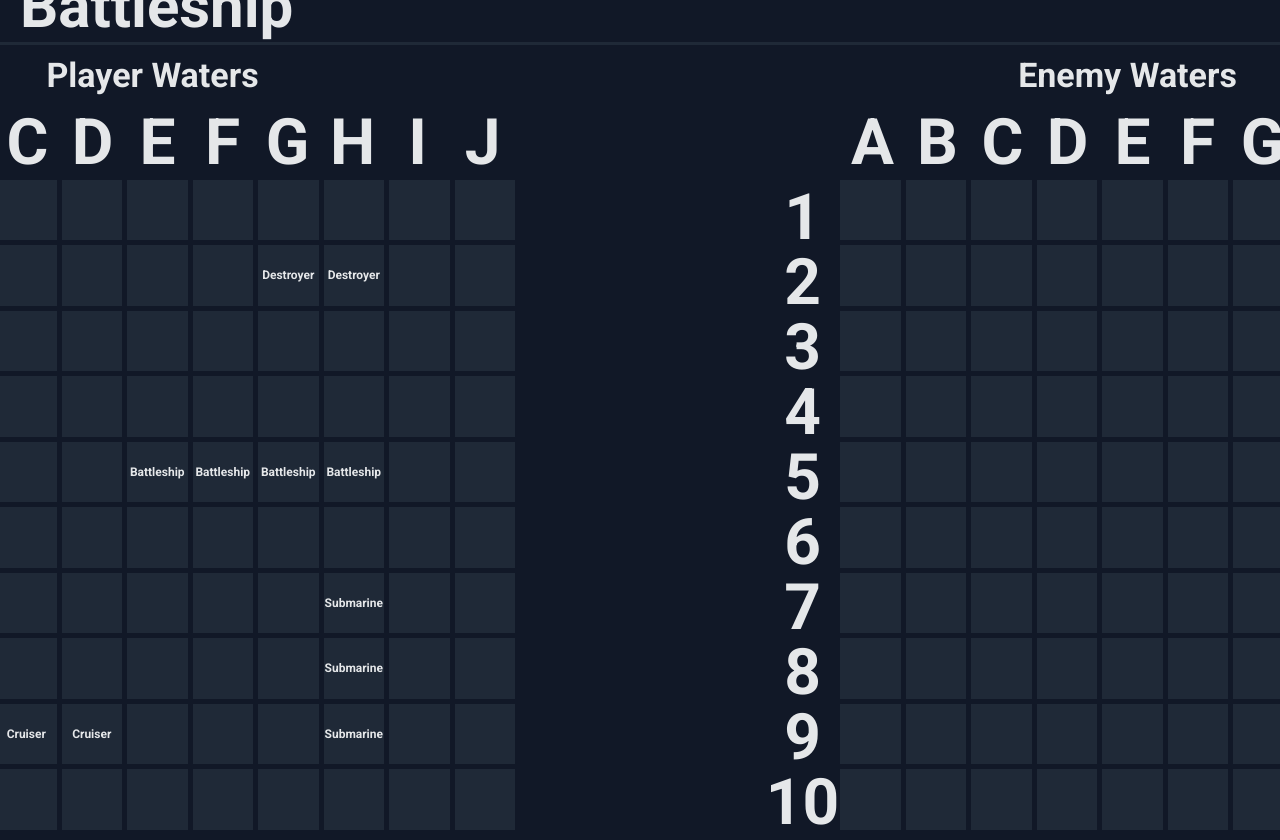
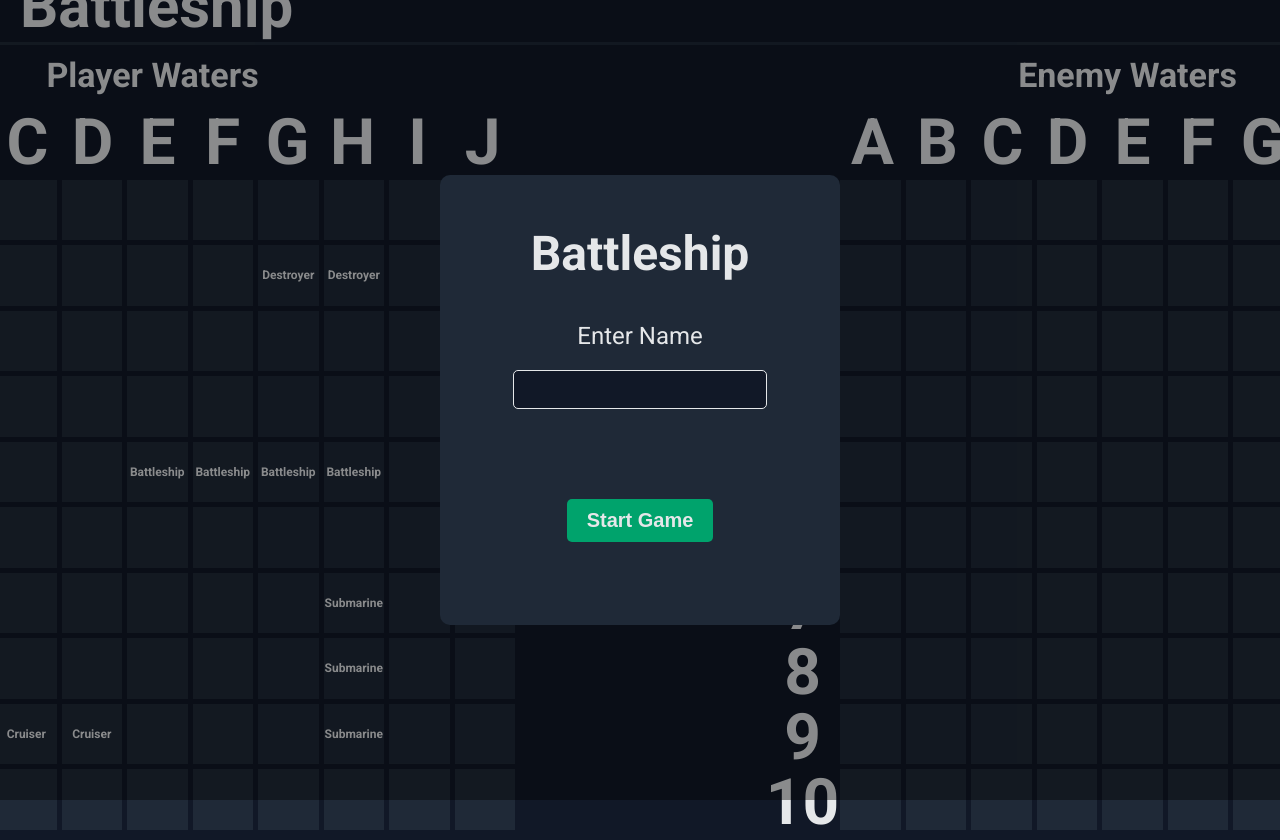
Before and after one commit to josephdorman/battleship, a website built with webpack: page dist/index.html in a window 1280 px wide. Shown: the top 840 px of the page. Built offline with nearby package versions, Linux system fonts and the light colour scheme.

Commit message:
style: make modal ui for player name input

```diff
--- a/dist/index.html
+++ b/dist/index.html
@@ -81,6 +81,17 @@
 
   </div>
 
+  <div class="modal">
+    <div class="modal-content">
+      <div class="modal-title">Battleship</div>
+      <form class="modal-form">
+        <label for="name">Enter Name</label>
+        <input type="text" id="name" name="name">
+        <button type="submit">Start Game</button>
+      </form>
+    </div>
+  </div>
+
 
 
 </body>
--- a/dist/style.css
+++ b/dist/style.css
@@ -111,3 +111,66 @@ body {
 .footer {
   height: 80px;
 }
+
+.modal {
+  display: show;
+  display: flex;
+  justify-content: center;
+  align-items: center;
+  position: fixed; /* Stay in place */
+  z-index: 1; /* Sit on top */
+  width: 100%;
+  height: 100%;
+  background-color: rgba(0,0,0,0.4); /* Black w/ opacity */
+  color: var(--text-color);
+}
+
+.modal-content {
+  display: flex;
+  flex-direction: column;
+  align-items: center;
+  width: 300px;
+  height: 350px;
+  background-color: var(--secondary-color);
+  border-radius: 10px;
+  padding: 50px;
+}
+
+.modal-title {
+  font-size: 48px;
+  font-weight: bold;
+}
+
+.modal-form {
+  display: flex;
+  flex-direction: column;
+  align-items: center;
+  margin-top: 40px;
+  font-size: 24px;
+}
+
+input {
+  padding: 8px 10px;
+  border-radius: 5px;
+  margin-top: 20px;
+  margin-bottom: 90px;
+  background-color: var(--primary-color);
+  color: var(--text-color);
+  outline: none;
+  border: 1px solid var(--text-color);
+  font-size: 18px;
+}
+
+button {
+  font-size: 20px;
+  font-weight: bold;
+  padding: 10px 20px;
+  background-color: #00A36C;
+  border: none;
+  border-radius: 5px;
+  color: var(--text-color);
+}
+
+button:hover {
+  background-color: #037e55;
+}
```
